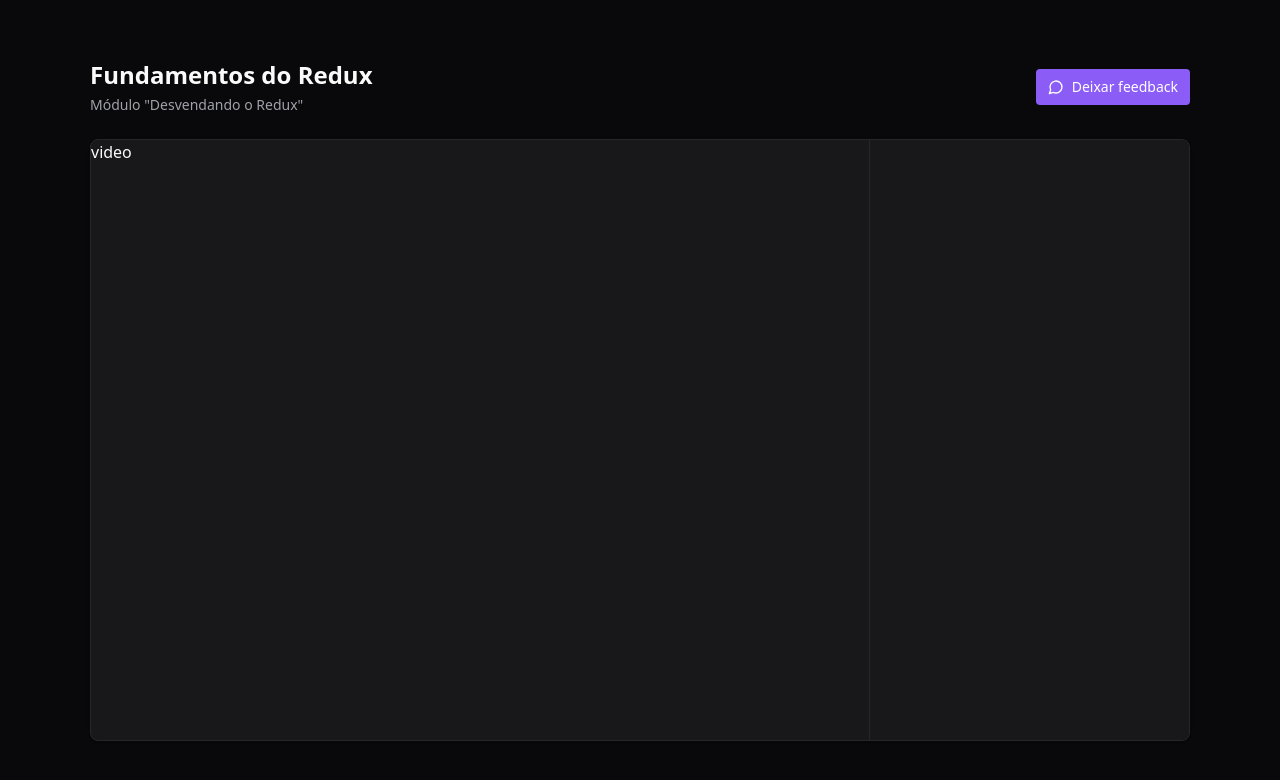
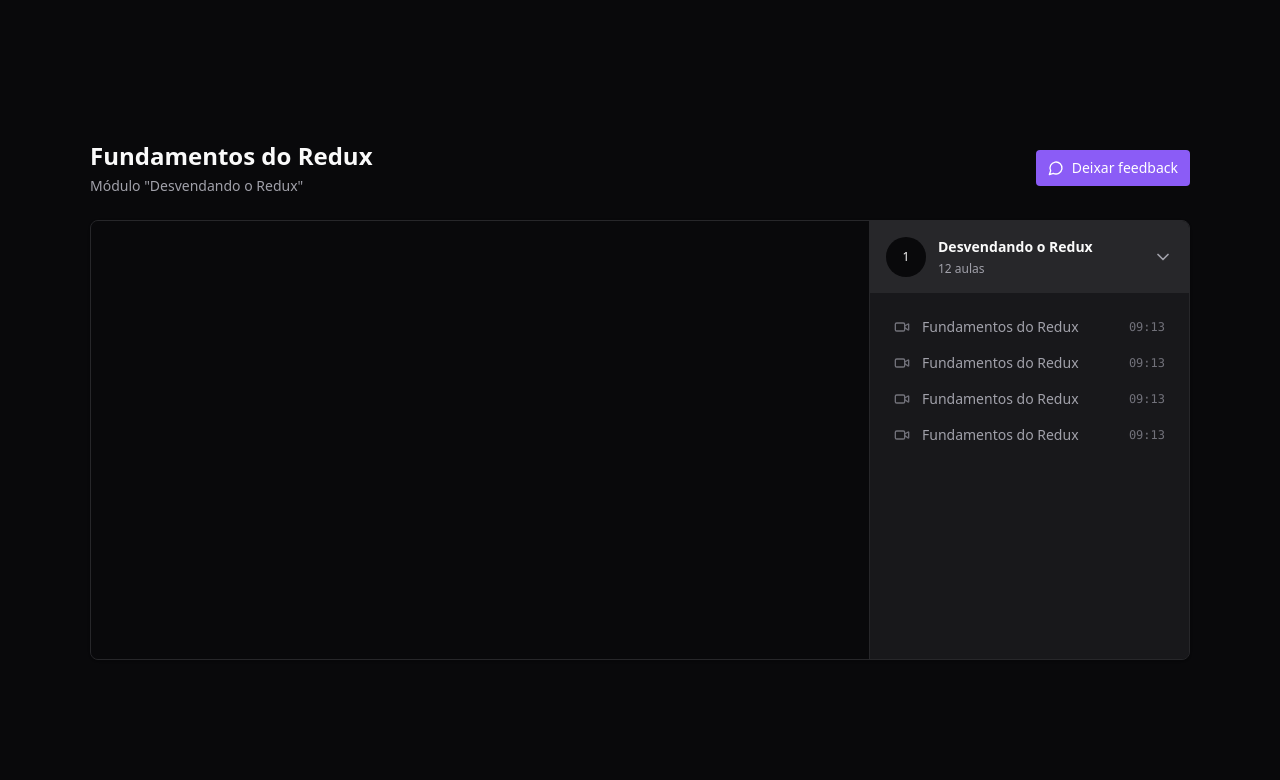
Before and after one commit to victorbadaro/react-redux-zustand, a React (Vite) app: page / in a window 1280 px wide. Shown: the top 780 px of the page. Built offline with nearby package versions, Linux system fonts and the light colour scheme.

Commit message:
feat: add the video player

```diff
--- a/package.json
+++ b/package.json
@@ -14,6 +14,7 @@
 		"lucide-react": "^0.451.0",
 		"react": "^18.3.1",
 		"react-dom": "^18.3.1",
+		"react-player": "^2.16.0",
 		"react-redux": "^9.1.2"
 	},
 	"devDependencies": {
--- a/src/pages/player.tsx
+++ b/src/pages/player.tsx
@@ -1,4 +1,5 @@
-import { MessageCircle } from 'lucide-react';
+import { ChevronDown, MessageCircle, Video } from 'lucide-react';
+import ReactPlayer from 'react-player';
 
 export function Player() {
 	return (
@@ -19,9 +20,50 @@
 
 				<main className="relative flex overflow-hidden rounded-lg border border-zinc-800 bg-zinc-900 shadow">
 					<div className="flex-1">
-						video
+						<div className="w-full bg-zinc-950 aspect-video">
+							<ReactPlayer
+								width="100%"
+								height="100%"
+								controls
+								url="https://www.youtube.com/watch?v=_shA5Xwe8_4"
+							/>
+						</div>
 					</div>
-					<aside className="w-80 border-l border-zinc-800 bg-zinc-900 h-[600px]"></aside>
+					<aside className="w-80 border-l border-zinc-800 bg-zinc-900">
+						<div>
+							<button type="button" className="flex w-full items-center gap-3 bg-zinc-800 p-4">
+								<div className="flex size-10 rounded-full items-center justify-center bg-zinc-950 text-xs">1</div>
+								<div className="flex flex-col gap-1 text-left">
+									<strong className="text-sm">Desvendando o Redux</strong>
+									<span className="text-xs text-zinc-400">12 aulas</span>
+								</div>
+								<ChevronDown className="size-5 ml-auto text-zinc-400" />
+							</button>
+
+							<nav className="relative flex flex-col gap-4 p-6">
+								<button type="button" className="flex items-center gap-3 text-sm text-zinc-400">
+									<Video className="size-4 text-zinc-500" />
+									<span>Fundamentos do Redux</span>
+									<span className="ml-auto font-mono text-xs text-zinc-500">09:13</span>
+								</button>
+								<button type="button" className="flex items-center gap-3 text-sm text-zinc-400">
+									<Video className="size-4 text-zinc-500" />
+									<span>Fundamentos do Redux</span>
+									<span className="ml-auto font-mono text-xs text-zinc-500">09:13</span>
+								</button>
+								<button type="button" className="flex items-center gap-3 text-sm text-zinc-400">
+									<Video className="size-4 text-zinc-500" />
+									<span>Fundamentos do Redux</span>
+									<span className="ml-auto font-mono text-xs text-zinc-500">09:13</span>
+								</button>
+								<button type="button" className="flex items-center gap-3 text-sm text-zinc-400">
+									<Video className="size-4 text-zinc-500" />
+									<span>Fundamentos do Redux</span>
+									<span className="ml-auto font-mono text-xs text-zinc-500">09:13</span>
+								</button>
+							</nav>
+						</div>
+					</aside>
 				</main>
 			</div>
 		</div>
```
Also changed, not shown: 1 other file (tests, documents, lock files or other folders).
